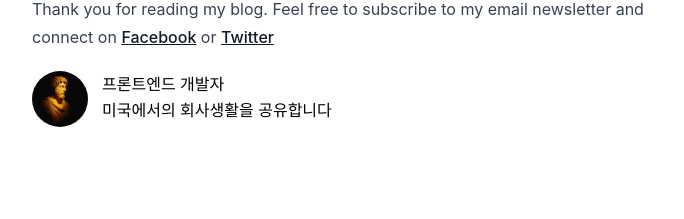
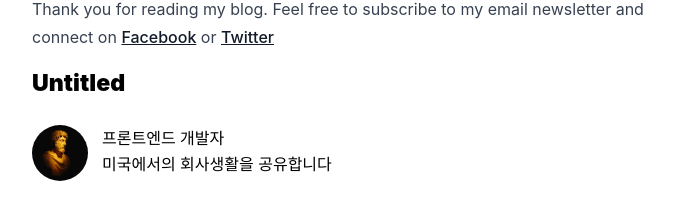
Before and after one commit to dongwook00/richmond, a Next.js app: page /post/nextjs-page-options-and-how-they-work in a window 1280 px wide. Shown: the part 5955-6174 px from the top of the page, without its empty margins (296-980 px from the left). Built offline with nearby package versions, Linux system fonts and the light colour scheme.

Commit message:
updated Aside

```diff
--- a/components/Aside.js
+++ b/components/Aside.js
@@ -1,8 +1,18 @@
 import Image from "next/image";
+import Link from "next/link";
 
-export default function Aside() {
+export default function Aside({ isHome }) {
   return (
     <aside>
+      {!isHome && (
+        <Link href="/">
+          <a>
+            <h3 className="text-[1.45rem] leading-[1.1] font-black mt-2 mb-7">
+              Untitled
+            </h3>
+          </a>
+        </Link>
+      )}
       <div className="flex mb-14 gap-x-3.5">
         <Image
           className="rounded-full"
--- a/components/layout.js
+++ b/components/layout.js
@@ -12,14 +12,14 @@ export default function Layout({ children }) {
         {isHome ? (
           <>
             <Header />
-            <Aside />
+            <Aside isHome={isHome} />
             <main>{children}</main>
           </>
         ) : (
           <>
             <Header />
             <main>{children}</main>
-            <Aside />
+            <Aside isHome={isHome} />
           </>
         )}
       </div>
```
